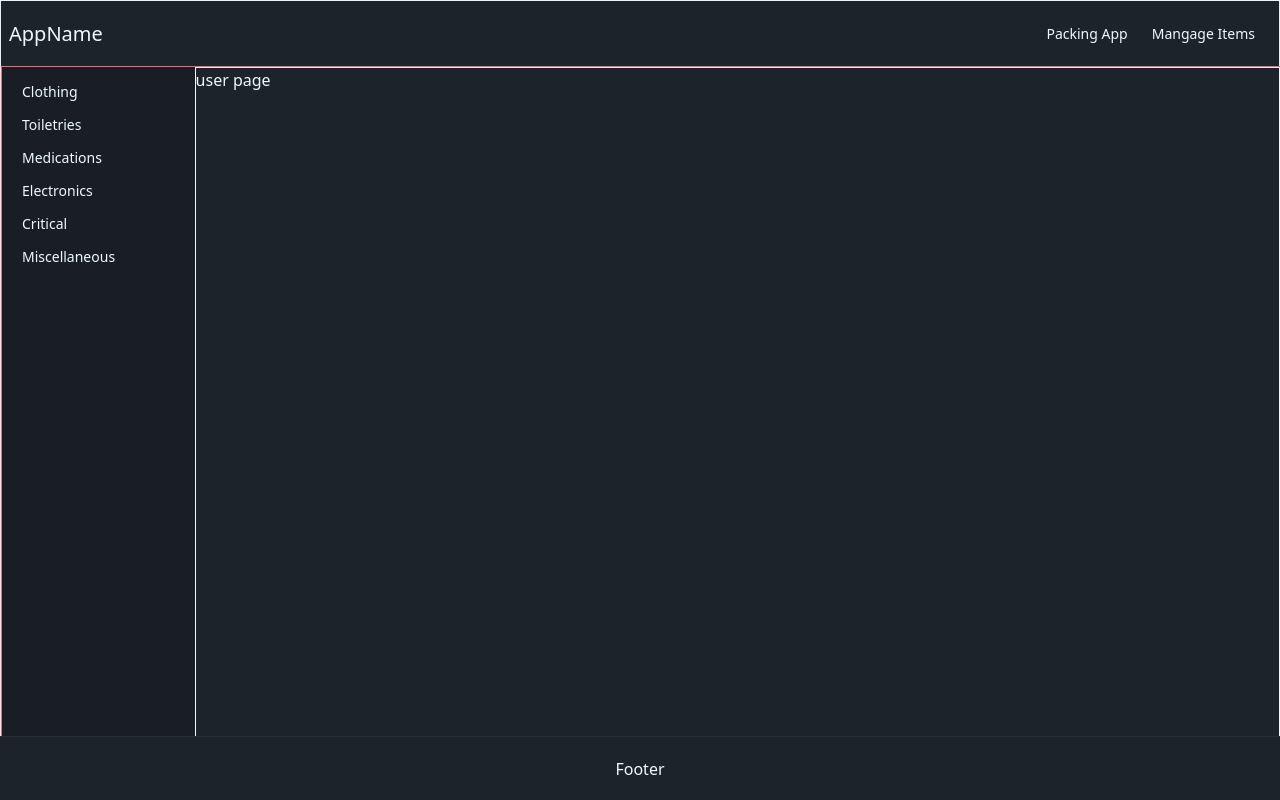
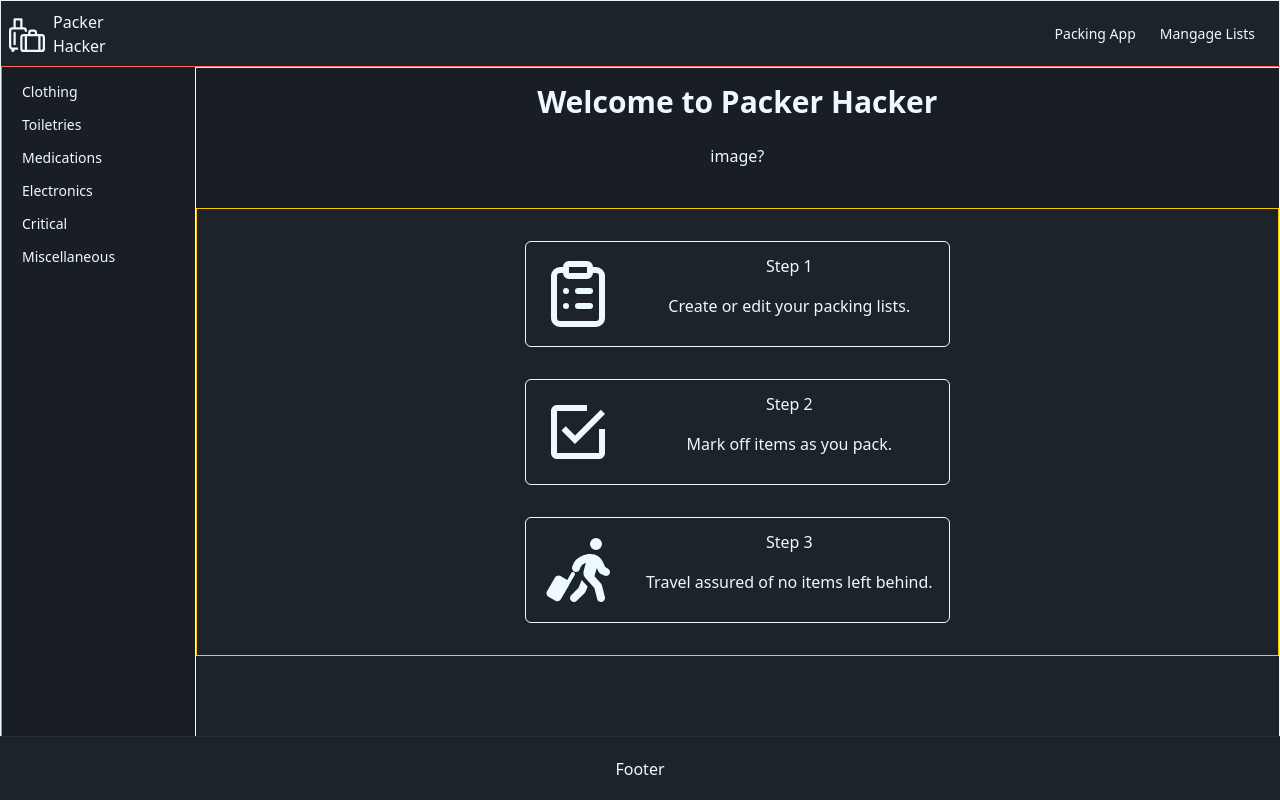
Before and after one commit to lkallen/packer, a Next.js app: page /user in a window 1280 px wide. Built offline with nearby package versions, Linux system fonts and the light colour scheme.

Commit message:
layout for user landing page with steps and icons

```diff
--- a/package.json
+++ b/package.json
@@ -16,6 +16,7 @@
     "next": "15.2.4",
     "react": "^19.0.0",
     "react-dom": "^19.0.0",
+    "react-icons": "^5.5.0",
     "uuid": "^11.1.0"
   },
   "devDependencies": {
--- a/src/app/user/page.jsx
+++ b/src/app/user/page.jsx
@@ -1,9 +1,20 @@
+
+
 import Table from "@/components/Table";
+import UserHero from "@/components/UserHero";
+import UserSteps from "@/components/UserSteps";
 
 export default function UserPage() {
   return (
     <>
-      <div>user page</div>
+      <div className="">
+        <UserHero />
+      </div>
+      <div className="border border-yellow-400">
+        <UserSteps />
+      </div>
+
+
     </>
   );
 }
--- a/src/components/NavBar.jsx
+++ b/src/components/NavBar.jsx
@@ -1,11 +1,38 @@
 import Link from "next/link";
+
+import { BsSuitcase2 } from "react-icons/bs";
+import { BsLuggage } from "react-icons/bs";
+
+{
+  /* <BsSuitcase2 /> */
+}
+{
+  /* <BsLuggage /> */
+}
 
 export default function NavBar() {
   return (
     <>
       <div className="navbar bg-base-100 shadow-sm">
         <div className="navbar-start">
-          <div className="dropdown">
+          {/* NAVBAR */}
+          <div>
+            <Link href="/">
+              <div className="flex items-center gap-2">
+                <div className="text-4xl">
+                  <BsLuggage />
+                </div>
+                <div className="">
+                  <div>Packer</div>
+                  Hacker
+                </div>
+              </div>
+            </Link>
+          </div>
+        </div>
+
+        <div className="navbar-end">
+          <div className="dropdown dropdown-end">
             <div tabIndex={0} role="button" className="btn btn-ghost md:hidden">
               <svg
                 xmlns="http://www.w3.org/2000/svg"
@@ -31,15 +58,10 @@ export default function NavBar() {
               <li>
                 <Link href="/user">Packing App</Link>
               </li>
-
               <li>
-                <Link href="/admin">Mangage Items</Link>
+                <Link href="/admin">Mangage Lists</Link>
               </li>
             </ul>
-          </div>
-
-          <div className="text-xl">
-            <Link href="/">AppName</Link>
           </div>
         </div>
 
@@ -50,7 +72,7 @@ export default function NavBar() {
             </li>
 
             <li>
-              <Link href="/admin">Mangage Items</Link>
+              <Link href="/admin">Mangage Lists</Link>
             </li>
           </ul>
         </div>
--- /dev/null
+++ b/src/components/UserHero.jsx
@@ -0,0 +1,13 @@
+export default function UserHero() {
+  return (
+    <div className="hero bg-base-200">
+      <div className="hero-content text-center">
+        <div className="max-w-md">
+          <div className="text-3xl font-bold">Welcome to Packer Hacker</div>
+
+          <div className="py-6">image?</div>
+        </div>
+      </div>
+    </div>
+  );
+}
--- /dev/null
+++ b/src/components/UserSteps.jsx
@@ -0,0 +1,49 @@
+import { FaPersonWalkingLuggage } from "react-icons/fa6";
+import { IoMdCheckboxOutline } from "react-icons/io";
+import { LuClipboardList } from "react-icons/lu";
+
+export default function UserSteps() {
+  return (
+    <div className="flex-col justify-self-center">
+      {/* <LuClipboardList /> */}
+      {/* <IoMdCheckboxOutline /> */}
+      {/* <FaPersonWalkingLuggage /> */}
+
+      <div className="flex border rounded-md my-8">
+        <div className="text-7xl p-4">
+          <LuClipboardList />
+        </div>
+        <div className="w-full flex-col content-center  ">
+          <div className="justify-self-center">Step 1</div>
+          <div className="justify-self-center p-4">
+            Create or edit your packing lists.
+          </div>
+        </div>
+      </div>
+
+      <div className="flex border rounded-md  my-8">
+        <div className="text-7xl p-4">
+          <IoMdCheckboxOutline />
+        </div>
+        <div className="w-full flex-col content-center  ">
+          <div className="justify-self-center">Step 2</div>
+          <div className="justify-self-center p-4">
+            Mark off items as you pack.
+          </div>
+        </div>
+      </div>
+
+      <div className="flex border rounded-md my-8">
+        <div className="text-7xl p-4">
+          <FaPersonWalkingLuggage />
+        </div>
+        <div className=" w-full flex-col content-center  ">
+          <div className="justify-self-center">Step 3</div>
+          <div className="justify-self-center p-4">
+            Travel assured of no items left behind.
+          </div>
+        </div>
+      </div>
+    </div>
+  );
+}
```
Also changed, not shown: 2 other files (tests, documents, lock files or other folders).
